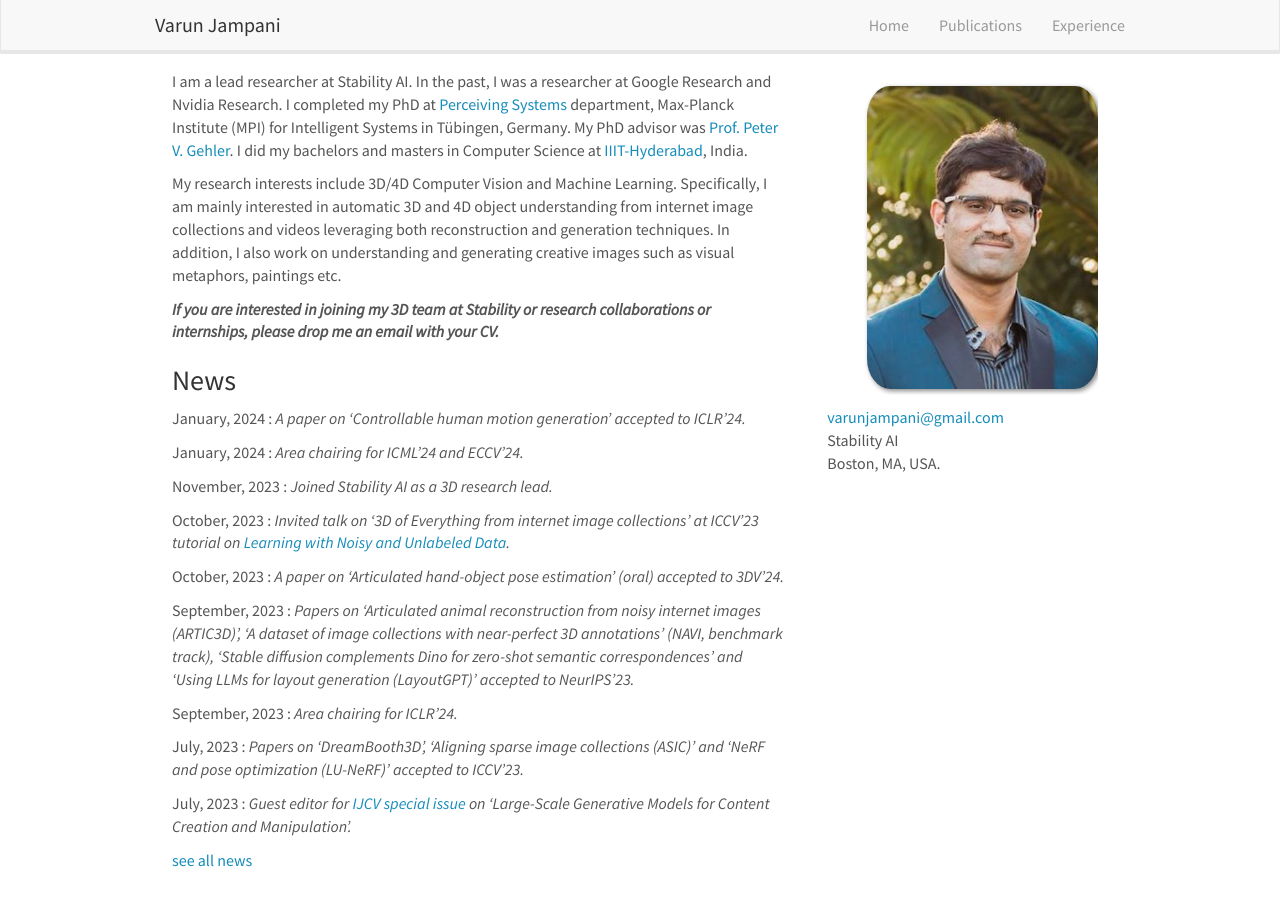
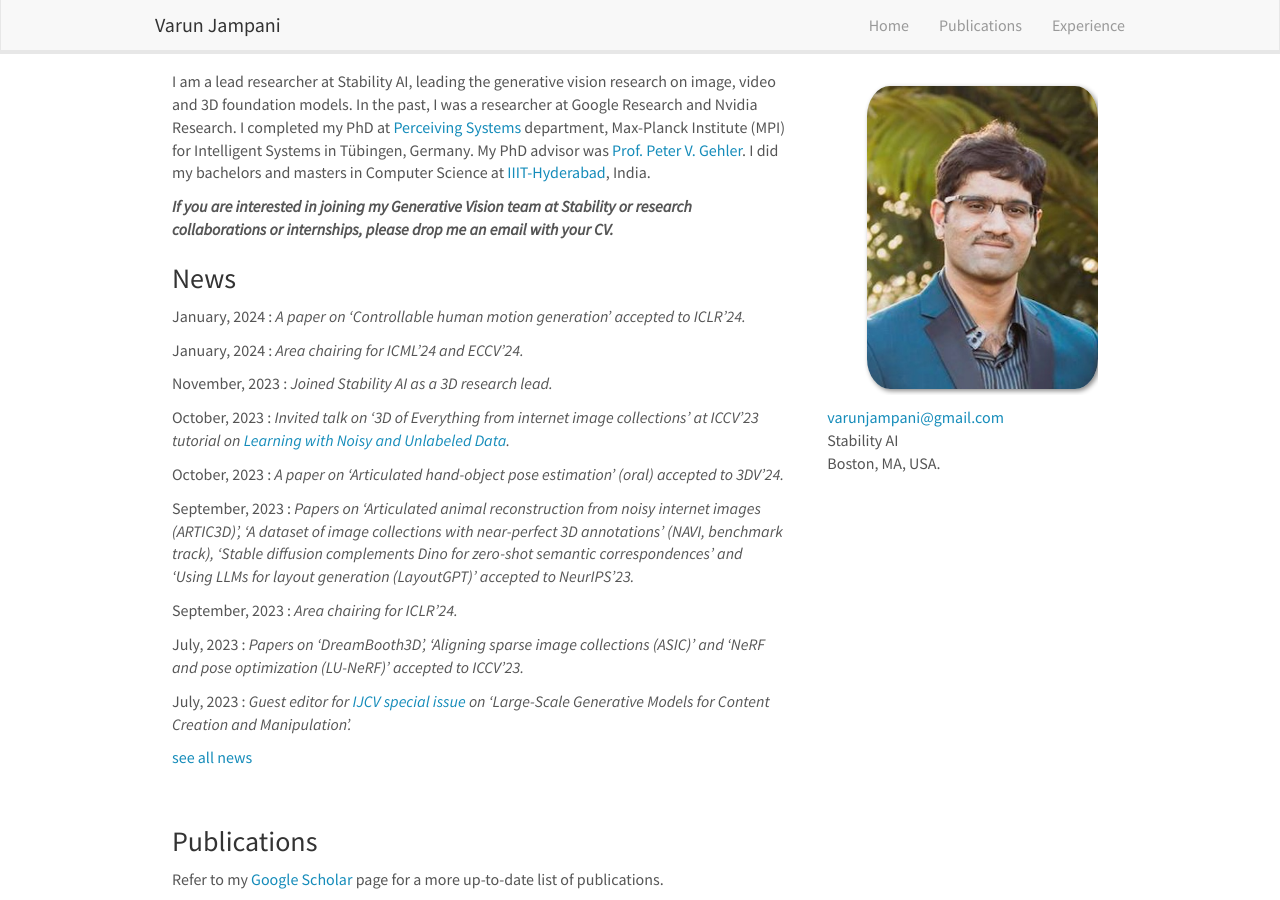
Before and after one commit to varunjampani/varunjampani.github.io, a Jekyll site: the page built from _pages/home.md, in a window 1280 px wide and 900 px high. Built offline with Jekyll 4.4.1, drawn with Linux system fonts in a browser that asks for light colours; nearby versions of some CDN libraries.

Commit message:
Update home.md

```diff
--- a/_pages/home.md
+++ b/_pages/home.md
@@ -12,16 +12,17 @@ permalink: /
 
 <div class="col-sm-8">
 
-I am a lead researcher at Stability AI. In the past, I was a researcher at Google Research and Nvidia Research. I completed my PhD at [Perceiving Systems](https://ps.is.tuebingen.mpg.de) department, Max-Planck Institute (MPI) for Intelligent Systems in T&uuml;bingen, Germany. My PhD advisor was [Prof. Peter V. Gehler](http://files.is.tue.mpg.de/pgehler//).
+I am a lead researcher at Stability AI, leading the generative vision research on image, video and 3D foundation models. In the past, I was a researcher at Google Research and Nvidia Research. I completed my PhD at [Perceiving Systems](https://ps.is.tuebingen.mpg.de) department, Max-Planck Institute (MPI) for Intelligent Systems in T&uuml;bingen, Germany. My PhD advisor was [Prof. Peter V. Gehler](http://files.is.tue.mpg.de/pgehler//).
 I did my bachelors and masters in Computer Science at [IIIT-Hyderabad](https://www.iiit.ac.in), India.
 
 <!-- My work lies at the intersection of Computer Vision and Machine Learning. Specifically, I am working on leveraging machine learning techniques for understanding and improving computer vision models. The main research question is how different components of a computer vision system need to learn and interact with each other for robust perception. -->
 
-My research interests include 3D/4D Computer Vision and Machine Learning. Specifically, I am mainly interested in automatic 3D and 4D object understanding from internet image collections and videos leveraging both reconstruction and generation techniques. In addition, I also work on understanding and generating creative images such as visual metaphors, paintings etc.
+<!-- My research interests include 3D/4D Computer Vision and Machine Learning. Specifically, I am mainly interested in automatic 3D and 4D object understanding from internet image collections and videos leveraging both reconstruction and generation techniques. In addition, I also work on understanding and generating creative images such as visual metaphors, paintings etc. -->
+
 
 <!-- **_I am looking for motivated students for collaborations and internships. If interested, please drop me an email with your CV._** -->
 
-**_If you are interested in joining my 3D team at Stability or research collaborations or internships, please drop me an email with your CV._**
+**_If you are interested in joining my Generative Vision team at Stability or research collaborations or internships, please drop me an email with your CV._**
 
 <!-- **_We have research scientist and software engineer positions in our team in Google Research. Please drop me an email with your CV if you are interested in applying._** -->
 
```
